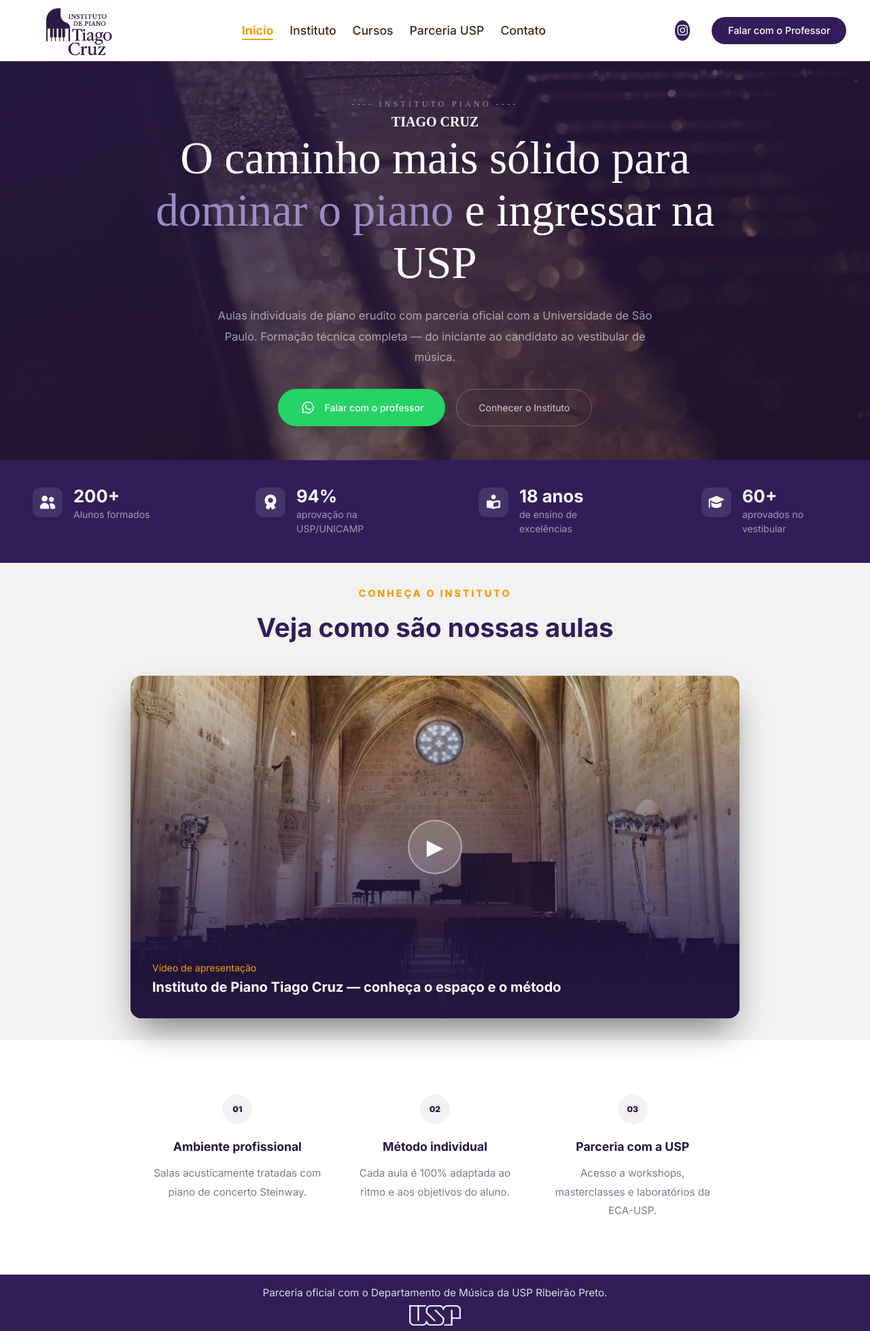
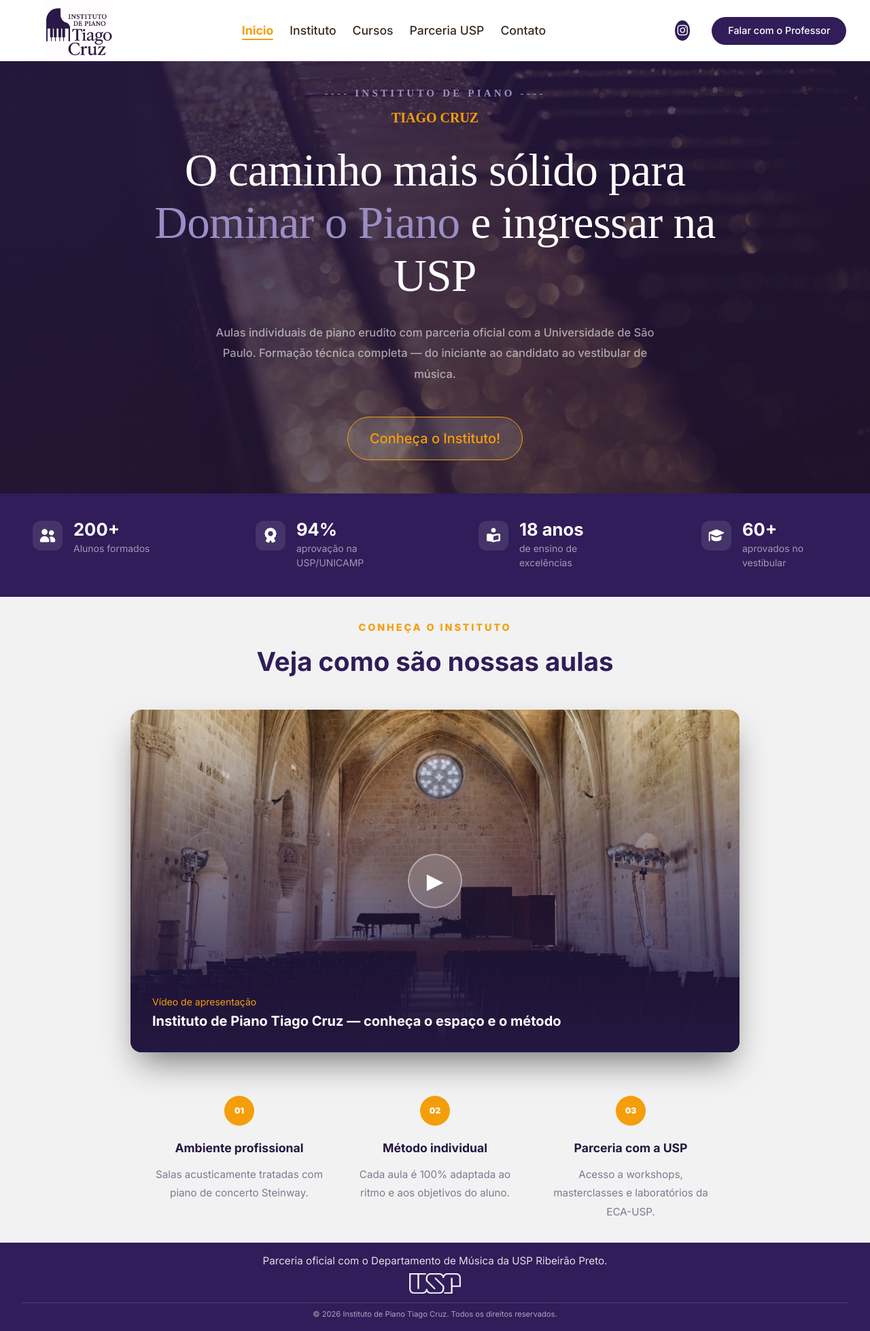
Before and after one commit to GR-Ricci/Site_Piano_Tiago_Cruz, a Django app: page / in a window 1280 px wide. Shown: the whole page at 68% size. Run offline with Django 5.2, Linux system fonts and the light colour scheme; some libraries are stand-ins or nearby versions; some web fonts are replaced.

Commit message:
att index, btn and containers

```diff
--- a/piano/static/piano/css/components/contact/card_contact.css
+++ b/piano/static/piano/css/components/contact/card_contact.css
@@ -25,6 +25,7 @@
 
 /* ===== SEÇÃO CONTATO ===== */
 .section-header {
+    margin-top: 1.5rem;
     text-align: center;
     margin-bottom: 2rem;
 }
@@ -156,7 +157,7 @@
     gap: 1.2rem;
     padding-top: 1.2rem;
     border-top: 1px solid #ECEAF2;
-    margin-bottom: 2rem;
+    margin-bottom: 3rem;
 }
 .social-label {
     font-size: 0.7rem;
--- a/piano/static/piano/css/components/index/card_index.css
+++ b/piano/static/piano/css/components/index/card_index.css
@@ -8,7 +8,7 @@
     justify-content: center;
     overflow: hidden;
     margin-top: 0;
-    padding: 3.1rem 0;
+    padding: 2.5rem 0 3.1rem 0;  /* diminui o padding-top de 3.1rem para 1rem */
 }
 
 .BannerImage{
@@ -42,6 +42,7 @@
 }
 
 .BannerText{
+    padding-top: 0rem;
     text-align: center;
     position: relative;
     z-index: 10;
@@ -50,21 +51,26 @@
 }
 
 .instituto{
+    display: block;
+    margin-bottom: 0.8rem;
+    margin-top: 0rem;
+    padding-top: 0;
+    line-height: 1;
     color: #9B8EC4;
-    font-size: 12px;
+    font-size: 15px;
     letter-spacing: 4.2px;
     text-transform: uppercase;
-    font-weight: 500;
+    font-weight: 600;
 }
 
 .BannerText h1{
     color: #FFFFFF;
-    margin-bottom: 24px;
+    margin-bottom: 30px;
     font-size: clamp(35.2px, 5.5vw, 67.2px);
     width: 832px;
     font-weight: 300;
     line-height: 1.15;
-    letter-spacing: -0.16px ;
+    letter-spacing: -0.66px ;
 }
 
 .roxo{
@@ -73,6 +79,9 @@
 }
 
 .Tiago {
+    color: #F59E0B;
+    display: block;
+    margin-bottom: 1.5rem;
     font-size: 20px;
     font-weight: bold;
 }
@@ -84,6 +93,7 @@
     font-size: 16.5px;
     line-height: 30.25px;
     color: #FFFFFF94;
+    font-weight: 500;
     font-family: 'Inter', sans-serif;
 }
 
@@ -121,23 +131,28 @@
     opacity: 0.9;
     transform: translateY(-2px);
     cursor: pointer;
+    background:
 }
 
 .BannerInst{
     display: inline-flex;
     align-items: center;
     gap: 8px;
+    margin-top: 1rem;
     padding: 16px 32px;
     border-radius: 9999px;
-    border: 1px solid rgba(255,255,255,0.25);
-    font-size: 14px;
-    color: rgba(255,255,255,0.75);
+    border: 1px solid #F59E0B ;
+    color: #F59E0B;
+    background-color: rgba(255,255,255,0.10);
+    font-size: 20px;
+    font-weight: 500;
     text-decoration: none;
     transition: 0.15s ease;
 }
 
-.BannerInst:hover{
-    background-color: rgba(255,255,255,0.10);
-    transform: translateY(-2px);
+.BannerInst:hover {
+    transform: translateY(-3px);
+    box-shadow: 0 6px 14px rgba(245, 158, 11, 0.25);
+        font-weight: bold;
     cursor: pointer;
 }
--- a/piano/static/piano/css/components/index/card_index_container_video.css
+++ b/piano/static/piano/css/components/index/card_index_container_video.css
@@ -1,7 +1,7 @@
 /* parte video */
 
 .ParteVideo{
-    background: rgb(242, 242, 242);
+    background: rgb(242, 242, 242) !important;
     padding: 1rem 0rem 1rem;
     font-family: 'Inter', sans-serif;
 }
--- a/piano/static/piano/css/components/index/card_index_diferencial.css
+++ b/piano/static/piano/css/components/index/card_index_diferencial.css
@@ -1,7 +1,8 @@
 /*parte diferenciais*/
 .partediferenciais{
-    padding: 5rem 0;
-    background-color: #ffffff;
+    padding-top: 2rem;
+    padding-bottom: 2rem;
+    background: rgb(242, 242, 242);
     font-family: 'Inter', sans-serif;
 }
 
@@ -13,7 +14,7 @@
 
 .partediferenciaisgrid{
     display: grid;
-    gap: 2.5rem;
+    gap: 2rem;
 }
 
 .partediferenciaisitem{
@@ -34,6 +35,7 @@
 }
 
 .partediferenciaisnumero{
+    background: #F59E0B;
     display: inline-flex;
     align-items: center;
     justify-content: center;
@@ -41,13 +43,13 @@
     aspect-ratio: 1 / 1;
     border-radius: 50%;
     margin-bottom: 1.25rem;
-    background-color: #F2F2F2;
+
 }
 
 .partediferenciaisnumero span{
     font-size: 0.75rem;
     font-weight: 900;
-    color: #301D59;
+    color: white;
 }
 
 @media (min-width: 640px){
--- a/piano/templates/piano/partials/components/container_index.html
+++ b/piano/templates/piano/partials/components/container_index.html
@@ -1,5 +1,4 @@
 {% load static %}
-
 
 <section class="BannerIndex">
         <div class="Bannerimage">
@@ -9,19 +8,19 @@
         <div class="Banner">
 
             <div class="BannerText">
-                <span class="instituto">---- Instituto Piano ----</span>
+                <span class="instituto">---- Instituto De Piano ----</span>
                 <p class="Tiago">TIAGO CRUZ</p>
-                <h1>O caminho mais sólido para <span class="roxo">dominar o piano</span> e ingressar na USP</h1>
+                <h1>O caminho mais sólido para <span class="roxo">Dominar o Piano</span> e ingressar na USP</h1>
                 <div class="bannertextp">
                     <p>Aulas individuais de piano erudito com parceria oficial com a Universidade de São Paulo. Formação técnica completa — do iniciante ao candidato ao vestibular de música.</p>
                 </div>
                 <div class="BannerButtons">
-                    <a class="BannerZap">
+                <!-- <a class="BannerZap">
                         <i class="fa-brands fa-whatsapp"></i>
                         Falar com o professor
-                    </a>
-                    <a class="BannerInst">
-                        Conhecer o Instituto
+                    </a> -->
+                    <a href="/about/" class="BannerInst">
+                        Conheça o Instituto!
                     </a>
                 </div>
             </div>
```
Also changed, not shown: piano/templates/piano/partials/components/container_contact.html (+61 -0 lines).
